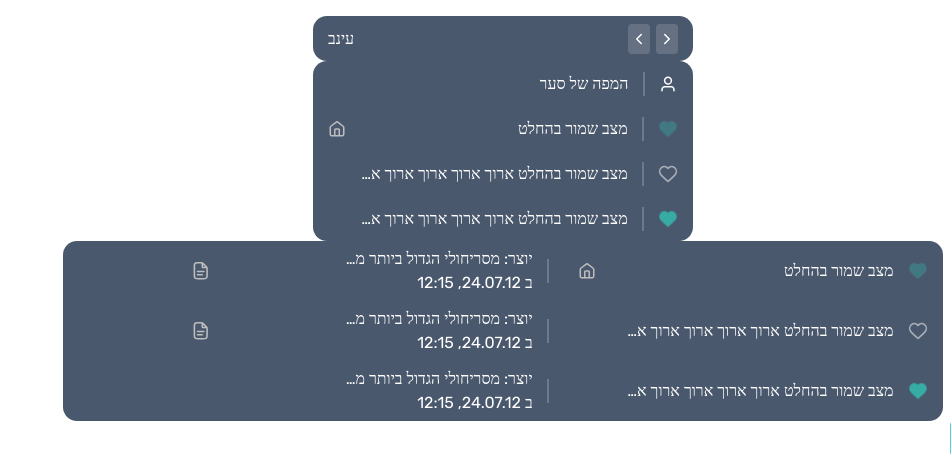
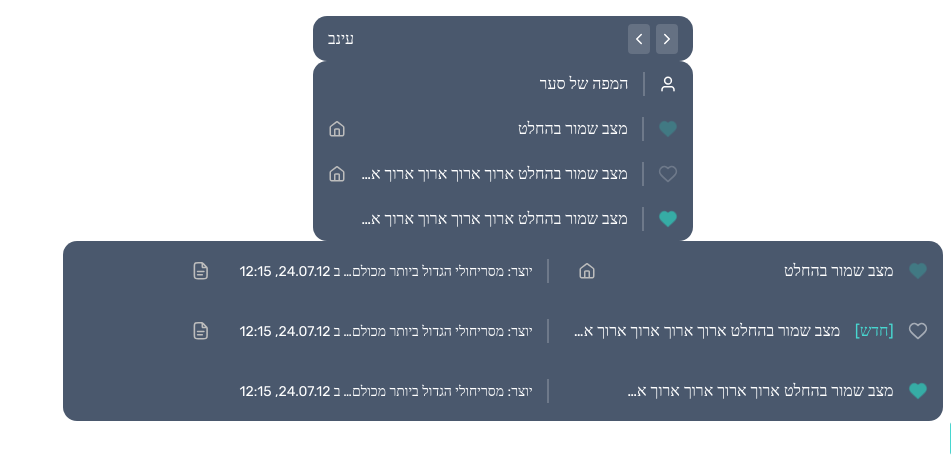
Before and after one commit to idowinkler/M-PRO, a React (Vite) app: page / in a window 1280 px wide. Shown: the top 460 px of the page, without its empty margins (329-1280 px from the left). Built offline with nearby package versions, Linux system fonts and the light colour scheme; no server answers.

Commit message:
done without the modal

```diff
--- a/src/components/App/App.module.css
+++ b/src/components/App/App.module.css
@@ -24,3 +24,8 @@
    border: rgba(72, 215, 208, 1) solid 1px
 ;
 }
+
+.favoritesIndicator {
+  width: 18.125rem;
+  height: 1.875rem;
+}
--- a/src/components/App/App.tsx
+++ b/src/components/App/App.tsx
@@ -14,15 +14,16 @@ export const App: React.FC = ({}) => {
     isHome: true,
     isMyMap: false,
 isVerticalDeviderShown: true,
-
+isViewed: true,
   };
    const selectedMapState2: MapStateEntity = {
     id: 1,
     name: "מצב שמור בהחלט ארוך ארוך ארוך ארוך ארוך",
     isFavorite: false,
-    isHome: false,
+    isHome: true,
     isMyMap: false,
 isVerticalDeviderShown: true,
+isViewed: true,
 
   };
 
@@ -33,6 +34,8 @@ isVerticalDeviderShown: true,
     isHome: false,
     isMyMap: false,
 isVerticalDeviderShown: true,
+isViewed: true,
+
   };
 
    const selectedMapState4: MapStateEntity = {
@@ -42,9 +45,9 @@ isVerticalDeviderShown: true,
     isHome: false,
     isMyMap: true,
     isVerticalDeviderShown: true,
-
+isViewed: true,
   };
-  //הדבר היחיד שצריך להוסיף הוא הכפתורים קדימה ואחורה, השאר קיים בתוך קומפוננטת realitiesSelection
+  //To the my map item we only need to add the switcher, cause everything else exists in the realitiesSelection component.
 
   return (
     <div className={Style.app}>
@@ -57,10 +60,12 @@ isVerticalDeviderShown: true,
       </div>
       <div className={Style.wrapper} style={{width: '55rem'}}>
       <MapStateListElement mapState={{...selectedMapState, isVerticalDeviderShown: false}} isDocSign/>
-      <MapStateListElement mapState={{...selectedMapState2, isVerticalDeviderShown: false}} isDocSign/>
+      <MapStateListElement mapState={{...selectedMapState2, isVerticalDeviderShown: false, isViewed: false, isFavorite: false, isHome: false}} isDocSign/>
       <MapStateListElement mapState={{...selectedMapState3, isVerticalDeviderShown: false}} isDocSign={false}/>
       </div>
       <button className={Style.saveStateButton}>שמירה וניהול מצבים</button>
+
+      <div className={Style.favoritesIndicator}></div>
     </div>
     //saveStateButton icon and other css settings are already exist in our code
   );
--- a/src/components/MapStateBar/MapStateBar.module.css
+++ b/src/components/MapStateBar/MapStateBar.module.css
@@ -59,3 +59,8 @@
   margin-top: 0.2rem;
   margin-right: 0.07rem;
 }
+
+.unviewedIndicator {
+  color: rgba(72, 215, 208, 1);
+
+}
--- a/src/components/MapStateBar/MapStateBar.tsx
+++ b/src/components/MapStateBar/MapStateBar.tsx
@@ -22,6 +22,7 @@ export const MapStateBar: React.FC<MapStateBarProps> = ({ mapState }) => {
           // onClick={onToggle}
         />
         {mapState.isVerticalDeviderShown && <VerticalDivider />}
+        {!mapState.isViewed && <p className={Style.unviewedIndicator}>[חדש]</p>}
         <div className={Style.name}>{mapState.name}</div>
       </div>
       {mapState.isHome && <img src={homeIcon} className={Style.icon} />}
--- a/src/components/MapStateListElement/MapStateListElement.module.css
+++ b/src/components/MapStateListElement/MapStateListElement.module.css
@@ -12,12 +12,15 @@
 
 }
 
-.creatorIndication {
+
+.creator {
+    display: flex;
     width: 19.25rem;
+    font-size: 0.875rem;
 }
 
 .creatorName {
-    width: 12rem;
+    max-width: 12rem;
     text-overflow: ellipsis;
     white-space: nowrap;
     overflow: hidden;
--- a/src/components/MapStateListElement/MapStateListElement.tsx
+++ b/src/components/MapStateListElement/MapStateListElement.tsx
@@ -14,7 +14,7 @@ const MapStateListElement:React.FC<MapStateListElementProps> = ({mapState, isDoc
     <div className={Style.container}>
         <MapStateBar mapState={mapState}/>
         <VerticalDivider />
-        <div className={Style.creatorIndication}>{mapState.isMyMap ? 'מפה ראשית' : <div><p className={Style.creatorName}>יוצר: מסריחולי הגדול  ביותר מכולם בעולם</p>ב 24.07.12, 12:15</div>}</div>
+        <div className={Style.creationDetails}>{mapState.isMyMap ? 'מפה ראשית' : <div className={Style.creator}><p className={Style.creatorName}>יוצר: מסריחולי הגדול  ביותר מכולם בעולם</p>ב 24.07.12, 12:15</div>}</div>
         {isDocSign && <img src={docIcon} className={Style.docIcon}/>}
     </div>
 
--- a/src/types/MapStateEntity.ts
+++ b/src/types/MapStateEntity.ts
@@ -1,8 +1,8 @@
-export interface MapStateEntity {
+export type MapStateEntity = {
   id: number;
   name: string;
-  isFavorite: boolean;
   isHome: boolean;
   isMyMap: boolean;
   isVerticalDeviderShown: boolean;
-}
+} & (| {isViewed: false; isFavorite: false}
+     | {isViewed: true; isFavorite: boolean})
```
